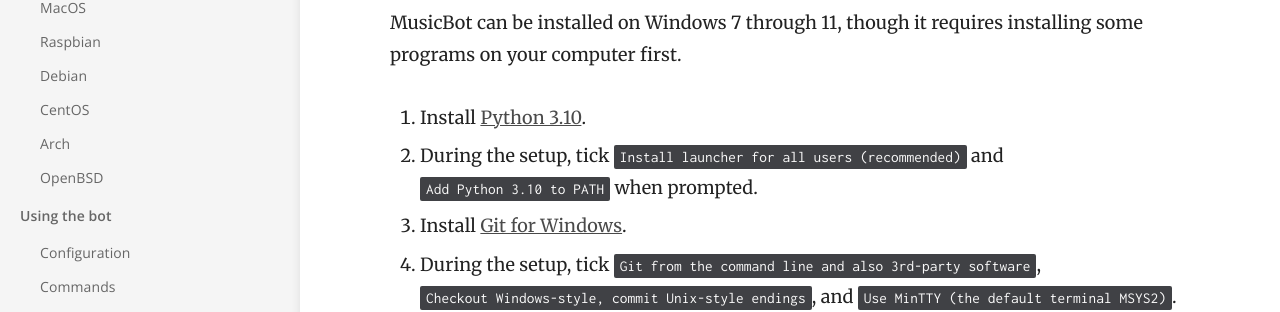
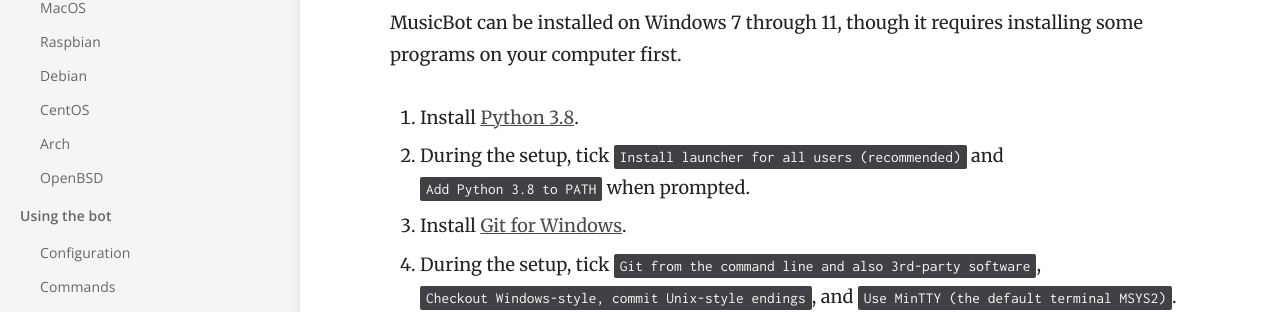
Before and after one commit to Just-Some-Bots/MusicBot, a Jekyll site: the page built from _docs/installing/windows.md, in a window 1280 px wide. Shown: the part 297-609 px from the top of the page. Built offline with Jekyll 4.4.1, drawn with Linux system fonts in a browser that asks for light colours.

Commit message:
Windows Python 3.8

```diff
--- a/_docs/installing/windows.md
+++ b/_docs/installing/windows.md
@@ -10,8 +10,8 @@ order: 2
 
 MusicBot can be installed on Windows 7 through 11, though it requires installing some programs on your computer first.
 
-1. Install [Python 3.10](https://www.python.org/ftp/python/3.10.1/python-3.10.1-amd64.exe).
-2. During the setup, tick `Install launcher for all users (recommended)` and `Add Python 3.10 to PATH` when prompted.
+1. Install [Python 3.8](https://www.python.org/ftp/python/3.8.10/python-3.8.10-amd64.exe).
+2. During the setup, tick `Install launcher for all users (recommended)` and `Add Python 3.8 to PATH` when prompted.
 3. Install [Git for Windows](http://gitforwindows.org/).
 4. During the setup, tick `Git from the command line and also 3rd-party software`, `Checkout Windows-style, commit Unix-style endings`, and `Use MinTTY (the default terminal MSYS2)`.
 5. Open Git Bash by right-clicking an empty space inside of a folder (e.g My Documents) and clicking `Git Bash here`.
```
